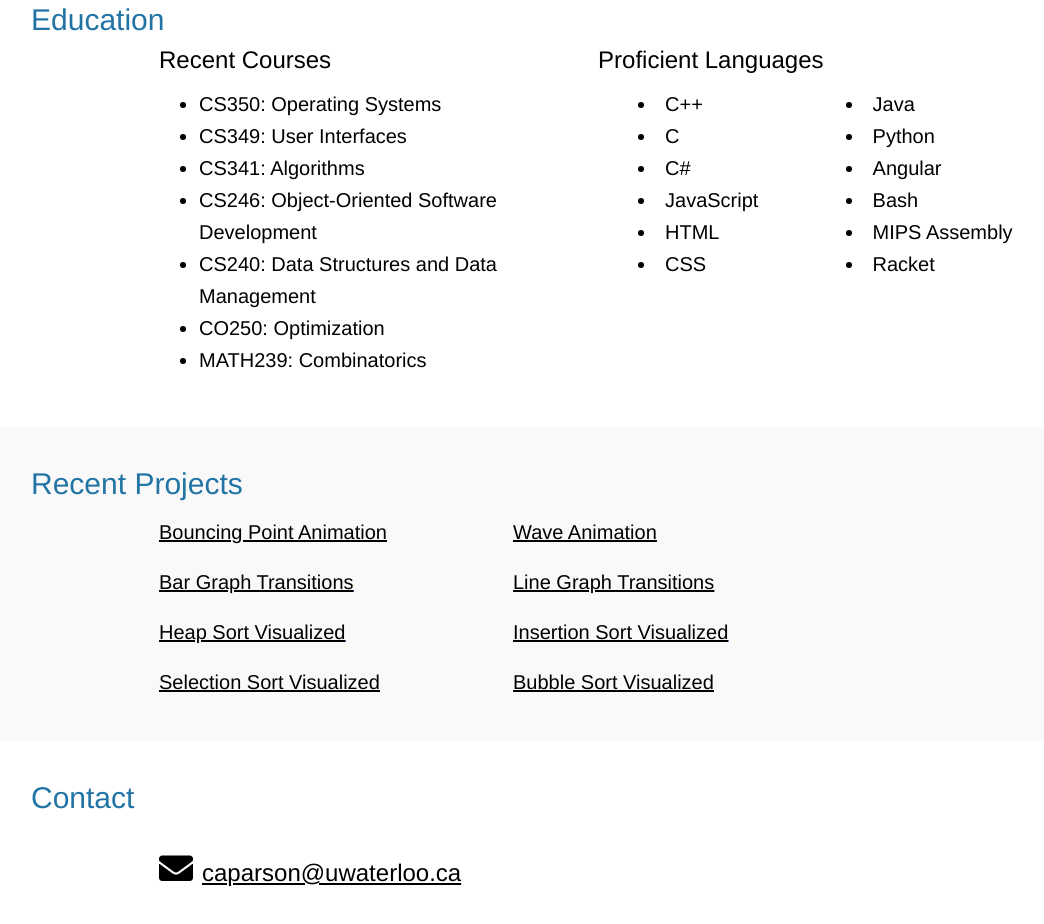
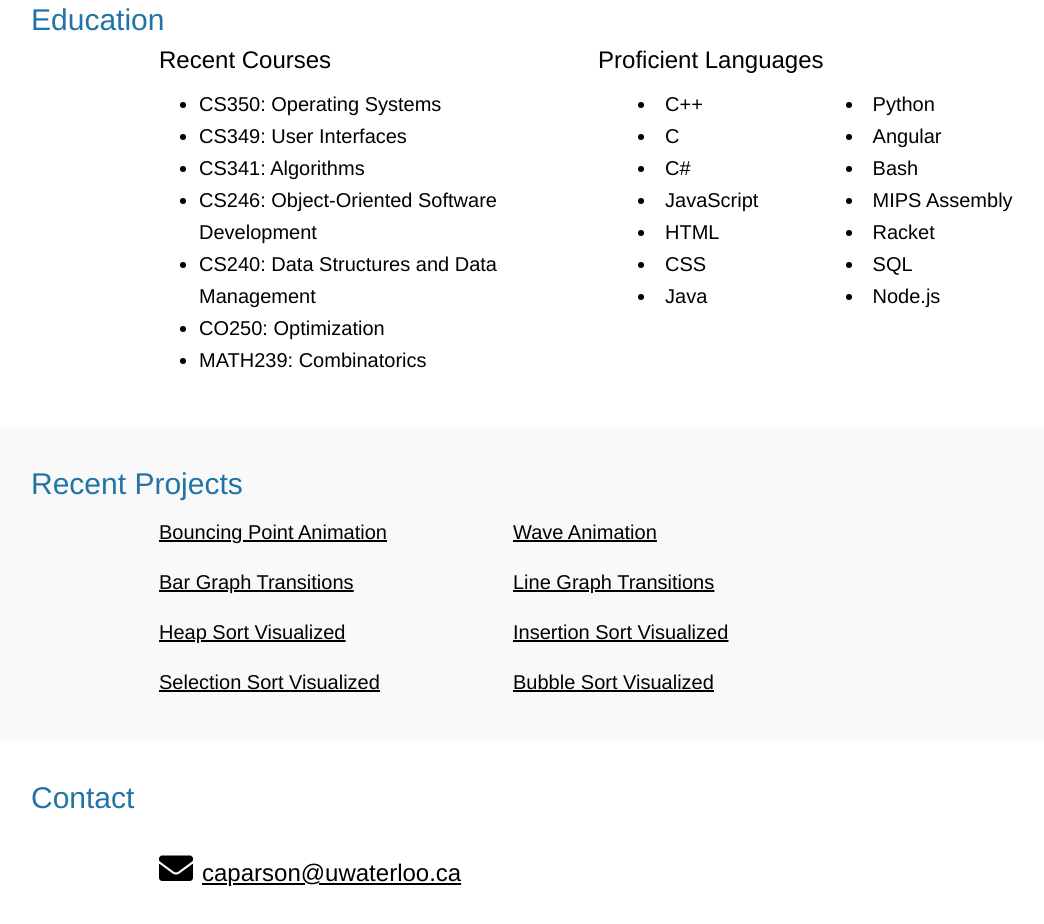
Before and after one commit to ColbyParsons/personalWebsite, a plain HTML site: page index.html in a window 1280 px wide. Shown: the part 937-1861 px from the top of the page, without its empty margins (97-1141 px from the left). Drawn offline with nearby package versions, Linux system fonts and the light colour scheme.

Commit message:
Update index.html

```diff
--- a/index.html
+++ b/index.html
@@ -337,6 +337,8 @@
                     <li>Bash</li>
                     <li>MIPS Assembly</li>
                     <li>Racket</li>
+                    <li>SQL</li>
+                    <li>Node.js</li>
                 </ul>
             </div>
         </div>
```
